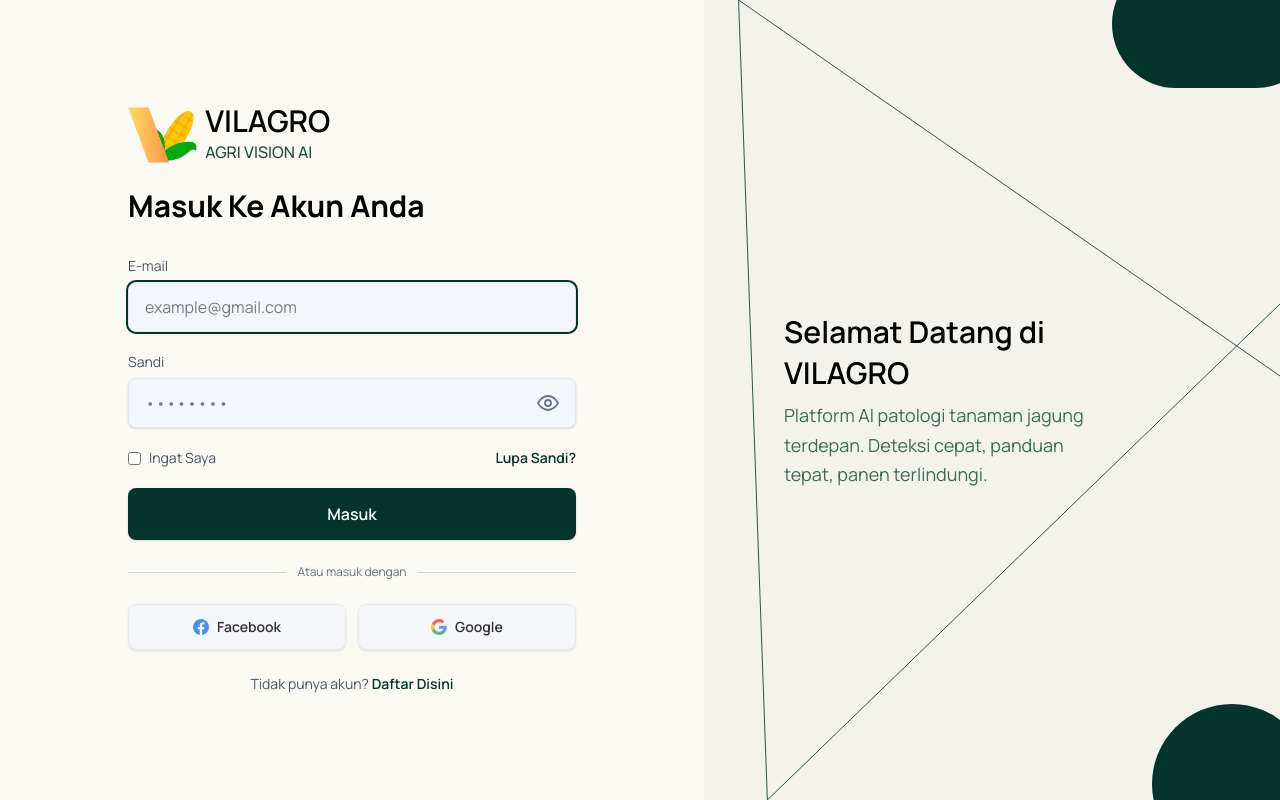
After one commit to rizkydwiprimadeva/VILAGRO, a Laravel app: page /login in a window 1280 px wide. The commit adds this page. Run offline with Laravel 12, Linux system fonts and the light colour scheme; style sheets or scripts are compiled from the project's sources.

Commit message:
Build VILAGRO login and dashboard

```diff
--- /dev/null
+++ b/app/Http/Controllers/AuthController.php
@@ -0,0 +1,39 @@
+<?php
+
+namespace App\Http\Controllers;
+
+use Illuminate\Http\Request;
+use Illuminate\Support\Facades\Auth;
+
+class AuthController extends Controller
+{
+    public function showLogin()
+    {
+        return view('auth.login');
+    }
+
+    public function login(Request $request)
+    {
+        $credentials = $request->validate([
+            'email' => ['required', 'email'],
+            'password' => ['required'],
+        ]);
+
+        if (Auth::attempt($credentials, $request->boolean('remember'))) {
+            $request->session()->regenerate();
+            return redirect()->intended('/dashboard');
+        }
+
+        return back()->withErrors([
+            'email' => 'Email atau password salah.',
+        ])->onlyInput('email');
+    }
+
+    public function logout(Request $request)
+    {
+        Auth::logout();
+        $request->session()->invalidate();
+        $request->session()->regenerateToken();
+        return redirect('/login');
+    }
+}
--- /dev/null
+++ b/resources/css/auth.css
@@ -0,0 +1,2 @@
+@import "tailwindcss";
+@source "../views/auth";
--- /dev/null
+++ b/resources/views/auth/login.blade.php
@@ -0,0 +1,131 @@
+<!DOCTYPE html>
+<html lang="id">
+<head>
+    <meta charset="UTF-8">
+    <meta name="viewport" content="width=device-width, initial-scale=1">
+    <title>Masuk - VILAGRO</title>
+    <link rel="preconnect" href="https://fonts.googleapis.com">
+    <link href="https://fonts.googleapis.com/css2?family=Manrope:wght@400;500;600;700&display=swap" rel="stylesheet">
+    @vite(['resources/css/auth.css', 'resources/js/app.js'])
+</head>
+<body class="min-h-screen bg-[#faf9f4] font-[Manrope,sans-serif]">
+<div class="flex min-h-screen">
+
+    {{-- KIRI: form login --}}
+    <div class="flex w-full items-center justify-center px-6 py-10 md:w-[55%] md:px-12">
+        <div class="w-full max-w-md">
+
+            {{-- Logo --}}
+            <div class="mb-6 flex items-center gap-2">
+                <img src="{{ asset('images/logo-symbol.png') }}" alt="VILAGRO" class="h-14 w-auto shrink-0">
+                <div>
+                    <p class="text-3xl font-semibold text-black leading-none">VILAGRO</p>
+                    <p class="mt-1 text-base font-medium text-[#1f4d3a]">AGRI VISION AI</p>
+                </div>
+            </div>
+
+            <h1 class="mb-8 text-left text-3xl font-bold">Masuk Ke Akun Anda</h1>
+
+            <form method="POST" action="{{ route('login') }}" class="space-y-5">
+                @csrf
+
+                {{-- Email --}}
+                <div>
+                          <label class="mb-1.5 block text-sm text-gray-600">E-mail</label>
+                    <input type="email" name="email" value="{{ old('email') }}"
+                           placeholder="example@gmail.com" required autofocus
+                              class="w-full rounded-lg border border-gray-200 bg-[#f3f6fb] px-4 py-3 text-base shadow-sm focus:outline-none focus:ring-2 focus:ring-[#04342a]">
+                    @error('email')
+                           <p class="mt-1 text-sm text-red-600">{{ $message }}</p>
+                    @enderror
+                </div>
+
+                {{-- Password --}}
+                <div>
+                    <label class="mb-1.5 block text-sm text-gray-600">Sandi</label>
+                    <div class="relative">
+                        <input id="password" type="password" name="password"
+                               placeholder="••••••••" required
+                               class="w-full rounded-lg border border-gray-200 bg-[#f3f6fb] px-4 py-3 pr-12 text-base shadow-sm focus:outline-none focus:ring-2 focus:ring-[#04342a]">
+                        <button type="button" id="togglePassword"
+                                class="absolute inset-y-0 right-0 px-4 text-gray-500 hover:text-gray-700"
+                                aria-label="Tampilkan sandi">
+                            <svg class="h-6 w-6" fill="none" stroke="currentColor" stroke-width="1.8" viewBox="0 0 24 24">
+                                <path d="M2 12s3.5-7 10-7 10 7 10 7-3.5 7-10 7S2 12 2 12z"/>
+                                <circle cx="12" cy="12" r="3"/>
+                            </svg>
+                        </button>
+                    </div>
+                </div>
+
+                {{-- Ingat saya & lupa sandi --}}
+                <div class="flex items-center justify-between text-sm">
+                    <label class="flex items-center gap-2 text-gray-600">
+                        <input type="checkbox" name="remember" class="rounded border-gray-300"> Ingat Saya
+                    </label>
+                    <a href="#" class="font-semibold text-[#04342a] hover:underline">Lupa Sandi?</a>
+                </div>
+
+                {{-- Tombol masuk --}}
+                <button type="submit"
+                        class="w-full rounded-lg bg-[#04342a] py-3.5 text-base font-semibold text-white shadow hover:bg-[#06483a] transition">
+                    Masuk
+                </button>
+            </form>
+
+            {{-- Pembatas --}}
+            <div class="my-6 flex items-center gap-3 text-xs text-gray-500">
+                <span class="h-px flex-1 bg-gray-300"></span>
+                Atau masuk dengan
+                <span class="h-px flex-1 bg-gray-300"></span>
+            </div>
+
+            {{-- Login sosial (belum aktif) --}}
+            <div class="grid grid-cols-2 gap-3">
+                <button type="button" disabled
+                        class="flex items-center justify-center gap-2 rounded-lg border border-gray-200 bg-[#f3f6fb] py-3 text-sm font-semibold shadow-sm cursor-not-allowed opacity-80">
+                    <svg class="h-4 w-4" viewBox="0 0 24 24" fill="#1877f2"><path d="M24 12a12 12 0 1 0-13.9 11.9v-8.4H7.1V12h3V9.4c0-3 1.8-4.7 4.5-4.7 1.3 0 2.7.2 2.7.2v3h-1.5c-1.5 0-2 .9-2 1.9V12h3.4l-.5 3.5h-2.9v8.4A12 12 0 0 0 24 12z"/></svg>
+                    Facebook
+                </button>
+                <button type="button" disabled
+                        class="flex items-center justify-center gap-2 rounded-lg border border-gray-200 bg-[#f3f6fb] py-3 text-sm font-semibold shadow-sm cursor-not-allowed opacity-80">
+                    <svg class="h-4 w-4" viewBox="0 0 24 24"><path fill="#4285f4" d="M23.5 12.3c0-.8-.1-1.6-.2-2.3H12v4.5h6.5a5.5 5.5 0 0 1-2.4 3.6v3h3.9c2.3-2.1 3.5-5.2 3.5-8.8z"/><path fill="#34a853" d="M12 24c3.2 0 6-1.1 8-2.9l-3.9-3c-1.1.7-2.5 1.2-4.1 1.2-3.1 0-5.8-2.1-6.7-5H1.3v3.1A12 12 0 0 0 12 24z"/><path fill="#fbbc05" d="M5.3 14.3a7.2 7.2 0 0 1 0-4.6V6.6H1.3a12 12 0 0 0 0 10.8l4-3.1z"/><path fill="#ea4335" d="M12 4.8c1.8 0 3.3.6 4.6 1.8l3.4-3.4A12 12 0 0 0 1.3 6.6l4 3.1c.9-2.8 3.6-4.9 6.7-4.9z"/></svg>
+                    Google
+                </button>
+            </div>
+
+            <p class="mt-6 text-center text-sm text-gray-600">
+                Tidak punya akun?
+                <a href="#" class="font-semibold text-[#04342a] hover:underline">Daftar Disini</a>
+            </p>
+        </div>
+    </div>
+
+    {{-- KANAN: panel sambutan (disembunyikan di layar kecil) --}}
+    <div class="relative hidden items-center overflow-hidden bg-[#f3f2ec] md:flex md:w-[45%]">
+        <svg class="pointer-events-none absolute inset-0 h-full w-full" aria-hidden="true" preserveAspectRatio="none" viewBox="0 0 100 100" fill="none" stroke="#04342a" stroke-width="0.12">
+            <line x1="6" y1="0" x2="11" y2="100"/>
+            <line x1="6" y1="0" x2="100" y2="47"/>
+            <line x1="100" y1="38" x2="11" y2="100"/>
+        </svg>
+
+        <div class="absolute -top-10 -right-10 h-32 w-52 rounded-full bg-[#04342a]"></div>
+        <div class="absolute -bottom-16 -right-8 h-40 w-40 rounded-full bg-[#04342a]"></div>
+
+        <div class="relative z-10 px-10 lg:px-20">
+            <h2 class="text-3xl font-semibold leading-snug">Selamat Datang di<br>VILAGRO</h2>
+            <p class="mt-2 max-w-xs text-lg leading-relaxed text-[#3d6b5a]">
+                Platform AI patologi tanaman jagung terdepan. Deteksi cepat, panduan tepat, panen terlindungi.
+            </p>
+        </div>
+    </div>
+</div>
+
+<script>
+    const pwd = document.getElementById('password');
+    document.getElementById('togglePassword').addEventListener('click', () => {
+        pwd.type = pwd.type === 'password' ? 'text' : 'password';
+    });
+</script>
+</body>
+</html>
--- a/routes/web.php
+++ b/routes/web.php
@@ -1,8 +1,26 @@
 <?php
 
+use App\Http\Controllers\AuthController;
+use App\Http\Controllers\ContactController;
 use App\Http\Controllers\HomeController;
-use App\Http\Controllers\ContactController;
 use Illuminate\Support\Facades\Route;
 
 Route::get('/', [HomeController::class, 'index'])->name('home');
 Route::post('/contact', [ContactController::class, 'submit'])->name('contact.submit');
+
+// Login & logout
+Route::middleware('guest')->group(function () {
+    Route::get('/login', [AuthController::class, 'showLogin'])->name('login');
+    Route::post('/login', [AuthController::class, 'login']);
+});
+
+Route::post('/logout', [AuthController::class, 'logout'])
+    ->middleware('auth')
+    ->name('logout');
+
+// Halaman yang harus login dulu
+Route::middleware('auth')->group(function () {
+    Route::get('/dashboard', function () {
+        return view('dashboard');
+    })->name('dashboard');
+});
--- a/vite.config.js
+++ b/vite.config.js
@@ -5,7 +5,7 @@ import tailwindcss from "@tailwindcss/vite";
 export default defineConfig({
     plugins: [
         laravel({
-            input: ["resources/css/app.css", "resources/js/app.js"],
+            input: ["resources/css/app.css", "resources/js/app.js", "resources/css/auth.css"],
             refresh: true,
         }),
         tailwindcss(),
```
Also changed, not shown: resources/css/app.css (+10 -0 lines), resources/views/dashboard.blade.php (added, +142 -0 lines), resources/views/partials/header.blade.php (+35 -24 lines), public/images/logo-mark-cropped.png (added), public/images/logo-symbol.png (added), public/images/logo.png (added).
